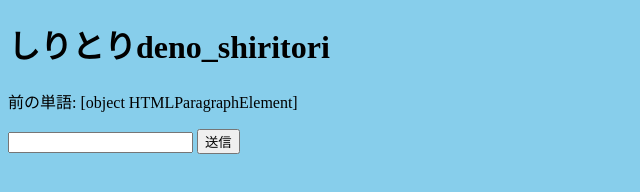
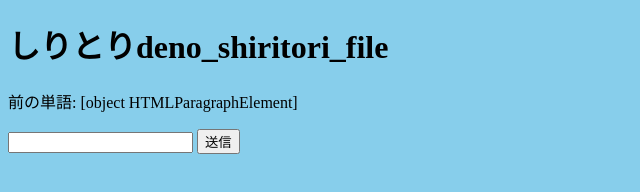
Before and after one commit to 19276YamamotoKeisuke/deno_shiritori, a plain HTML site: page public/index.html in a window 1280 px wide. Shown: the full height of the page, 0-640 px from the left. Drawn offline with Linux system fonts and the light colour scheme; no server answers.

```diff
--- a/public/index.html
+++ b/public/index.html
@@ -7,7 +7,7 @@
 </head>
 
 <body>
-  <h1>しりとりdeno_shiritori</h1>
+  <h1>しりとりdeno_shiritori_file</h1>
   <p id="previousWord"></p>
   <input id="nextWordInput" type="text"/>
   <button id ="nextWordSendButton">送信</button>
```
